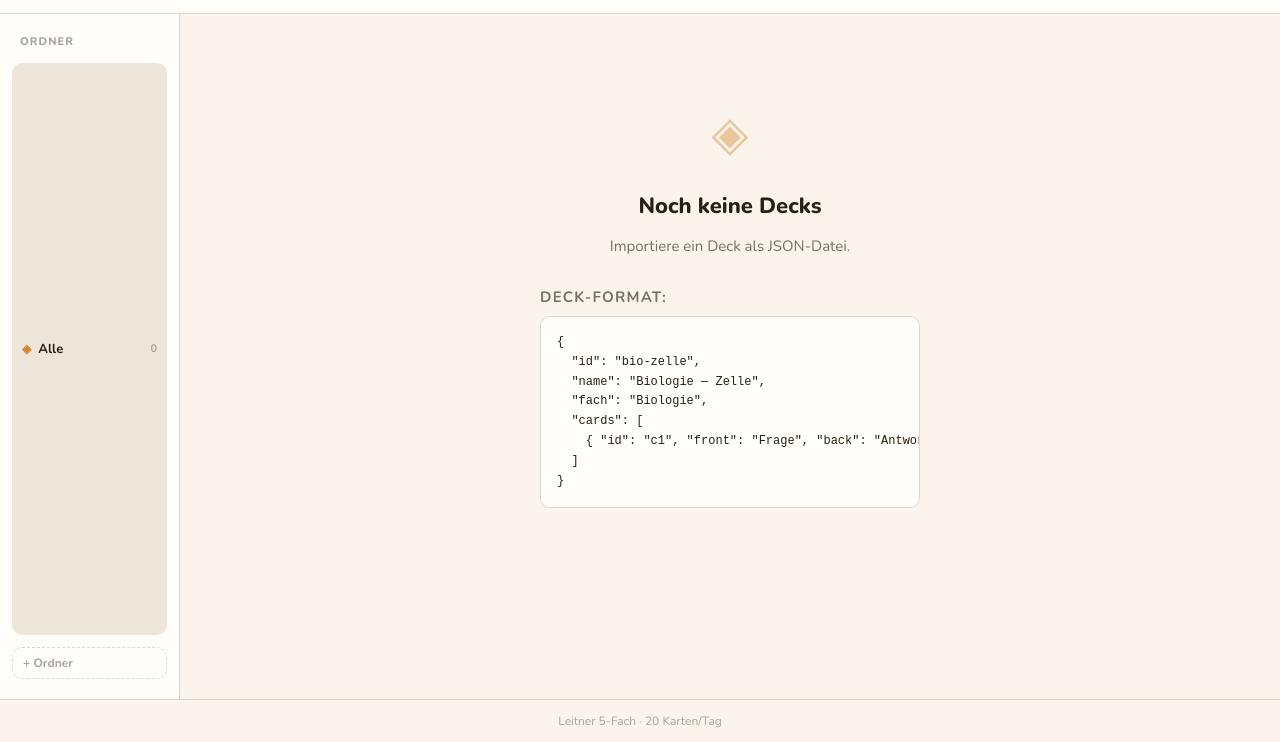
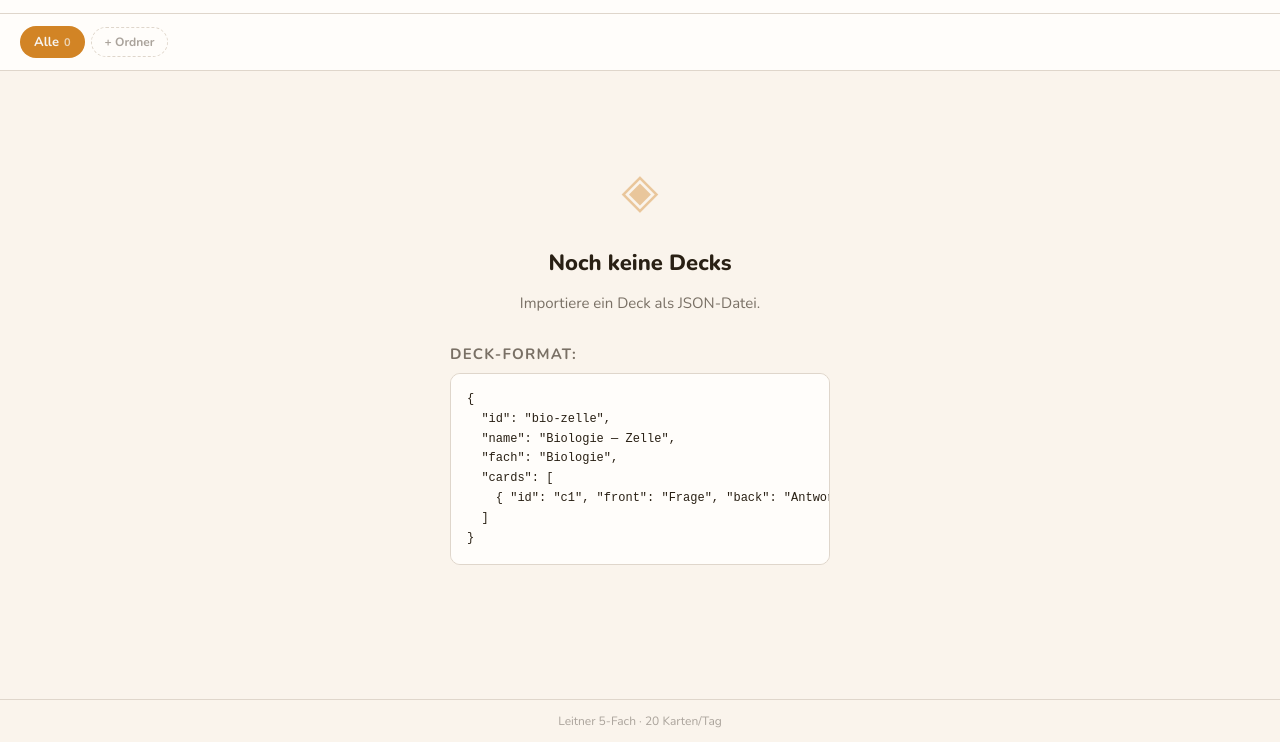
Before and after one commit to marcelbarbey2-cpu/Zettelkasten, a website built with Vite: page index.html in a window 1280 px wide. Shown: the part 58-800 px from the top of the page. Built offline with nearby package versions, Linux system fonts and the light colour scheme.

Commit message:
Replace folder sidebar with horizontal scrolling tabs
Fixes broken sidebar layout (items appearing at bottom of tall column).
Tabs sit in a scrollable pill-bar between header and deck grid — works
cleanly on mobile without any sidebar disappearing tricks.

Co-Authored-By: Claude Sonnet 4.6 <noreply@anthropic.com>

```diff
--- a/src/main.js
+++ b/src/main.js
@@ -65,32 +65,30 @@ function renderHome() {
         </label>
       </header>
 
-      <div class="home-body">
-        <!-- Sidebar: Ordner -->
-        <aside class="folder-sidebar">
-          <div class="folder-sidebar-title">Ordner</div>
-          <button class="folder-item ${!state.activeFolderId ? 'active' : ''}" data-action="filter-folder" data-folder-id="">
-            <span class="folder-item-icon">◈</span> Alle
-            <span class="folder-count">${allDecks.length}</span>
+      <!-- Folder tabs -->
+      <nav class="folder-tabs">
+        <button class="folder-tab ${!state.activeFolderId ? 'active' : ''}" data-action="filter-folder" data-folder-id="">
+          Alle <span class="folder-tab-count">${allDecks.length}</span>
         </button>
         ${folders.map(f => {
-            const col = folderColor(f.color)
+          const col   = folderColor(f.color)
           const count = allDecks.filter(d => d.folderId === f.id).length
+          const isActive = state.activeFolderId === f.id
           return `
-              <div class="folder-row">
-                <button class="folder-item ${state.activeFolderId === f.id ? 'active' : ''}"
+            <div class="folder-tab-wrap">
+              <button class="folder-tab ${isActive ? 'active' : ''}"
                 data-action="filter-folder" data-folder-id="${f.id}"
-                  style="${state.activeFolderId === f.id ? `background:${col.bg};color:${col.text}` : ''}">
-                  <span class="folder-dot" style="background:${col.text}"></span>
-                  <span class="folder-item-name">${escHtml(f.name)}</span>
-                  <span class="folder-count">${count}</span>
+                style="${isActive ? `--tab-bg:${col.bg};--tab-color:${col.text}` : `--tab-dot:${col.text}`}">
+                <span class="folder-tab-dot" style="background:${col.text}"></span>
+                ${escHtml(f.name)}
+                <span class="folder-tab-count">${count}</span>
               </button>
-                <button class="folder-del-btn" data-action="delete-folder" data-folder-id="${f.id}" title="Löschen">✕</button>
+              <button class="folder-tab-del" data-action="delete-folder" data-folder-id="${f.id}" title="Löschen">✕</button>
             </div>
           `
         }).join('')}
-          <button class="new-folder-btn" data-action="new-folder">+ Ordner</button>
-        </aside>
+        <button class="folder-tab-new" data-action="new-folder">+ Ordner</button>
+      </nav>
 
       <!-- Main: Decks -->
       <main class="home-main">
@@ -100,7 +98,6 @@ function renderHome() {
           </div>
         `}
       </main>
-      </div>
 
       <footer class="app-footer">Leitner 5-Fach · ${DAILY_BUDGET} Karten/Tag</footer>
     </div>
--- a/src/style.css
+++ b/src/style.css
@@ -208,82 +208,93 @@ body { background: var(--bg); }
   cursor: pointer;
 }
 
-/* ── Home layout ─────────────────────────────────────────────────────────── */
-.home-body {
-  flex: 1;
-  display: flex;
-  min-height: 0;
-}
-
-/* ── Folder sidebar ──────────────────────────────────────────────────────── */
-.folder-sidebar {
-  width: 180px;
-  min-width: 180px;
-  border-right: 1px solid var(--border);
-  padding: 20px 12px;
-  display: flex;
-  flex-direction: column;
-  gap: 4px;
-  background: var(--surface);
-  overflow-y: auto;
-}
-
-.folder-sidebar-title {
-  font-size: 11px;
-  font-weight: 800;
-  text-transform: uppercase;
-  letter-spacing: 0.1em;
-  color: var(--text-3);
-  padding: 0 8px 8px;
-}
-
-.folder-row {
+/* ── Folder tabs ─────────────────────────────────────────────────────────── */
+.folder-tabs {
   display: flex;
   align-items: center;
-  gap: 2px;
+  gap: 6px;
+  padding: 12px 20px;
+  background: var(--surface);
+  border-bottom: 1px solid var(--border);
+  overflow-x: auto;
+  scrollbar-width: none;
+  flex-shrink: 0;
 }
+.folder-tabs::-webkit-scrollbar { display: none; }
 
-.folder-item {
-  flex: 1;
-  display: flex;
+.folder-tab {
+  display: inline-flex;
   align-items: center;
-  gap: 7px;
-  padding: 7px 10px;
-  border-radius: var(--radius);
-  border: none;
+  gap: 5px;
+  padding: 6px 13px;
+  border-radius: 99px;
+  border: 1.5px solid var(--border);
   background: transparent;
   font-family: inherit;
   font-size: 13px;
   font-weight: 600;
   color: var(--text-2);
   cursor: pointer;
-  transition: background 0.12s, color 0.12s;
-  text-align: left;
-  min-width: 0;
+  white-space: nowrap;
+  flex-shrink: 0;
+  transition: background 0.12s, color 0.12s, border-color 0.12s;
 }
-.folder-item:hover { background: var(--surface-2); color: var(--text); }
-.folder-item.active { background: var(--surface-2); color: var(--text); font-weight: 700; }
+.folder-tab:hover { background: var(--surface-2); color: var(--text); border-color: var(--border); }
+.folder-tab.active {
+  background: var(--tab-bg, var(--accent));
+  color: var(--tab-color, var(--accent-text));
+  border-color: transparent;
+  font-weight: 700;
+}
 
-.folder-item-icon { font-size: 12px; color: var(--accent); }
-.folder-item-name { flex: 1; min-width: 0; overflow: hidden; text-overflow: ellipsis; white-space: nowrap; }
-.folder-dot { width: 8px; height: 8px; border-radius: 50%; flex-shrink: 0; }
-.folder-count { margin-left: auto; font-size: 11px; color: var(--text-3); font-weight: 700; }
+.folder-tab-dot {
+  width: 7px;
+  height: 7px;
+  border-radius: 50%;
+  flex-shrink: 0;
+}
+.folder-tab.active .folder-tab-dot { display: none; }
 
-.folder-del-btn {
+.folder-tab-count {
+  font-size: 11px;
+  font-weight: 700;
+  opacity: 0.7;
+}
+
+/* wrapper so delete btn floats over tab on hover */
+.folder-tab-wrap {
+  position: relative;
+  display: inline-flex;
   flex-shrink: 0;
-  width: 22px; height: 22px;
-  border-radius: 5px; border: none;
-  background: transparent; cursor: pointer;
-  font-size: 11px; color: var(--text-3);
-  display: flex; align-items: center; justify-content: center;
-  transition: color 0.12s;
 }
-.folder-del-btn:hover { color: var(--red); }
+.folder-tab-wrap:hover .folder-tab-del { opacity: 1; }
 
-.new-folder-btn {
-  margin-top: 8px;
-  padding: 7px 10px;
-  border-radius: var(--radius);
+.folder-tab-del {
+  position: absolute;
+  top: -5px;
+  right: -5px;
+  width: 16px;
+  height: 16px;
+  border-radius: 50%;
+  border: none;
+  background: var(--red);
+  color: #fff;
+  font-size: 9px;
+  line-height: 1;
+  cursor: pointer;
+  display: flex;
+  align-items: center;
+  justify-content: center;
+  opacity: 0;
+  transition: opacity 0.15s;
+  z-index: 1;
+}
+
+.folder-tab-new {
+  display: inline-flex;
+  align-items: center;
+  padding: 6px 13px;
+  border-radius: 99px;
   border: 1.5px dashed var(--border);
   background: transparent;
   font-family: inherit;
@@ -291,10 +302,11 @@ body { background: var(--bg); }
   font-weight: 700;
   color: var(--text-3);
   cursor: pointer;
+  white-space: nowrap;
+  flex-shrink: 0;
   transition: border-color 0.12s, color 0.12s;
-  text-align: left;
 }
-.new-folder-btn:hover { border-color: var(--accent); color: var(--accent); }
+.folder-tab-new:hover { border-color: var(--accent); color: var(--accent); }
 
 /* ── Home main ───────────────────────────────────────────────────────────── */
 .home-main {
@@ -856,8 +868,8 @@ body { background: var(--bg); }
 
 /* ── Responsive ──────────────────────────────────────────────────────────── */
 @media (max-width: 600px) {
-  .folder-sidebar { width: 120px; min-width: 120px; padding: 16px 8px; }
-  .folder-item    { font-size: 12px; padding: 6px 8px; }
+  .folder-tabs    { padding: 10px 12px; gap: 5px; }
+  .folder-tab     { padding: 5px 11px; font-size: 12px; }
   .home-main      { padding: 16px; }
   .app-header     { padding: 12px 16px; }
   .card-face      { padding: 28px 20px 22px; }
@@ -868,6 +880,5 @@ body { background: var(--bg); }
 }
 
 @media (max-width: 400px) {
-  .folder-sidebar { display: none; }
-  .home-main      { padding: 12px; }
+  .home-main { padding: 12px; }
 }
```
Lines whose indentation alone changed are shown as unchanged.
